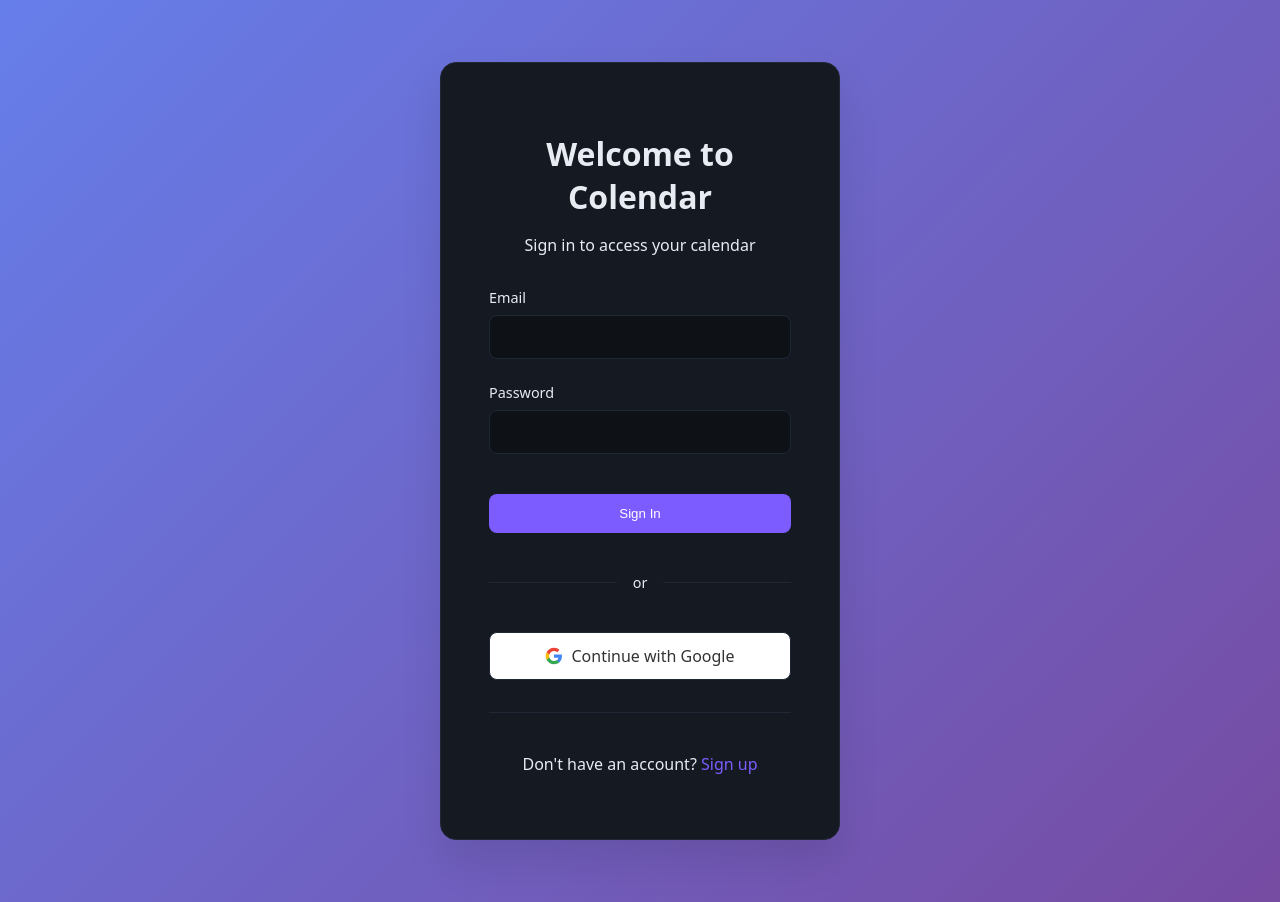
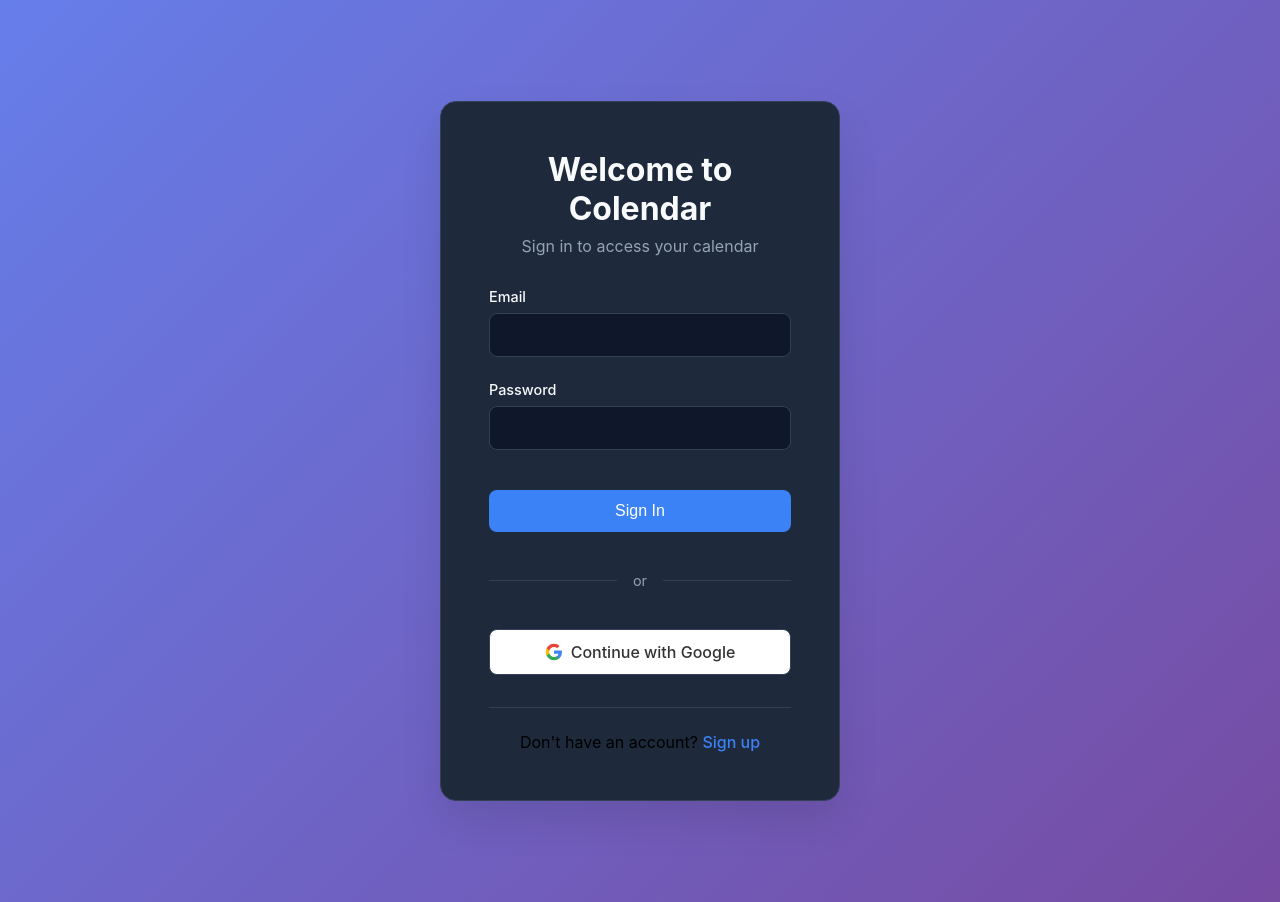
Before and after one commit to Khalanar/colendar, a Django app: page /accounts/login/ in a window 1280 px wide. Run offline with Django 5.2, Linux system fonts and the light colour scheme; some libraries are stand-ins or nearby versions.

Commit message:
Fix login template: remove complex allauth tags, add inline CSS, fix static config

```diff
--- a/core/templates/account/login.html
+++ b/core/templates/account/login.html
@@ -1,19 +1,35 @@
 {% load static %}
-{% load socialaccount %}
 <!doctype html>
 <html lang="en">
   <head>
     <meta charset="utf-8" />
     <meta name="viewport" content="width=device-width, initial-scale=1" />
     <title>Login - Colendar</title>
-    <link rel="stylesheet" href="{% static 'core/styles.css' %}" />
     <style>
-      .auth-container {
+      :root {
+        --bg-primary: #0f172a;
+        --bg-secondary: #1e293b;
+        --text-primary: #f8fafc;
+        --text-secondary: #94a3b8;
+        --accent: #3b82f6;
+        --accent-hover: #2563eb;
+        --border: #334155;
+        --muted: #64748b;
+      }
+
+      * {
+        margin: 0;
+        padding: 0;
+        box-sizing: border-box;
+      }
+
+      body {
+        font-family: -apple-system, BlinkMacSystemFont, 'Segoe UI', Roboto, sans-serif;
+        background: linear-gradient(135deg, #667eea 0%, #764ba2 100%);
         min-height: 100vh;
         display: flex;
         align-items: center;
         justify-content: center;
-        background: linear-gradient(135deg, #667eea 0%, #764ba2 100%);
         padding: 2rem;
       }
 
@@ -75,7 +91,7 @@
       .form-group input:focus {
         outline: none;
         border-color: var(--accent);
-        box-shadow: 0 0 0 2px rgba(79, 70, 229, 0.1);
+        box-shadow: 0 0 0 2px rgba(59, 130, 246, 0.1);
       }
 
       .auth-buttons {
@@ -94,6 +110,7 @@
         font-weight: 500;
         cursor: pointer;
         transition: background 0.2s;
+        font-size: 1rem;
       }
 
       .btn-primary:hover {
@@ -114,6 +131,7 @@
         gap: 0.5rem;
         transition: background 0.2s;
         text-decoration: none;
+        font-size: 1rem;
       }
 
       .btn-google:hover {
@@ -174,7 +192,6 @@
     </style>
   </head>
   <body>
-    <div class="auth-container">
     <div class="auth-card">
       <div class="auth-header">
         <h1>Welcome to Colendar</h1>
@@ -214,7 +231,7 @@
             <span>or</span>
           </div>
 
-            <a href="{% provider_login_url 'google' %}" class="btn-google">
+          <a href="/accounts/google/login/" class="btn-google">
             <svg class="google-icon" viewBox="0 0 24 24">
               <path fill="#4285F4" d="M22.56 12.25c0-.78-.07-1.53-.2-2.25H12v4.26h5.92c-.26 1.37-1.04 2.53-2.21 3.31v2.77h3.57c2.08-1.92 3.28-4.74 3.28-8.09z"/>
               <path fill="#34A853" d="M12 23c2.97 0 5.46-.98 7.28-2.66l-3.57-2.77c-.98.66-2.23 1.06-3.71 1.06-2.86 0-5.29-1.93-6.16-4.53H2.18v2.84C3.99 20.53 7.7 23 12 23z"/>
@@ -227,8 +244,7 @@
       </form>
 
       <div class="auth-links">
-          <p>Don't have an account? <a href="{% url 'account_signup' %}">Sign up</a></p>
-        </div>
+        <p>Don't have an account? <a href="/accounts/signup/">Sign up</a></p>
       </div>
     </div>
   </body>
```
Also changed, not shown: colendar_site/settings.py (+5 -2 lines). Lines whose indentation alone changed are shown as unchanged.
